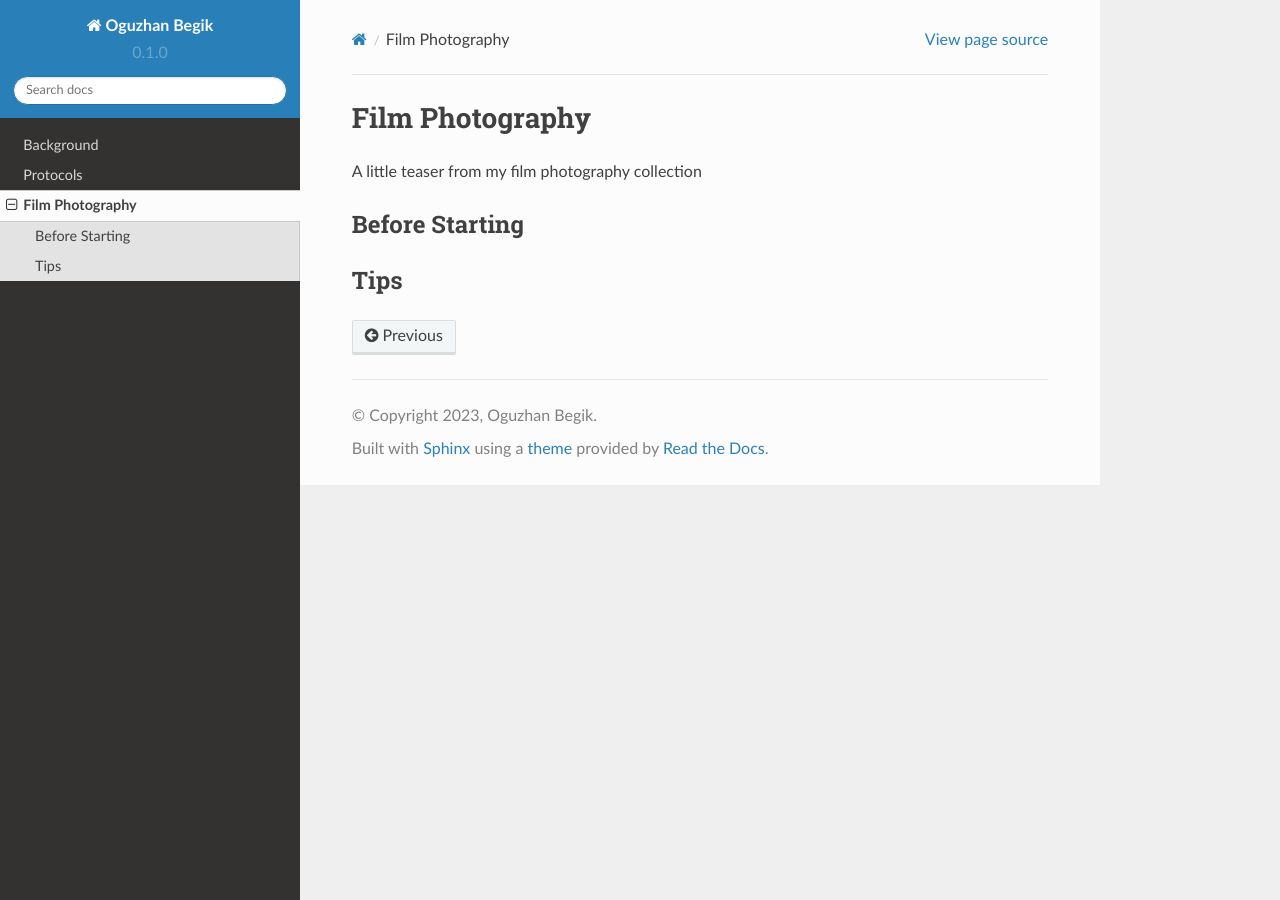
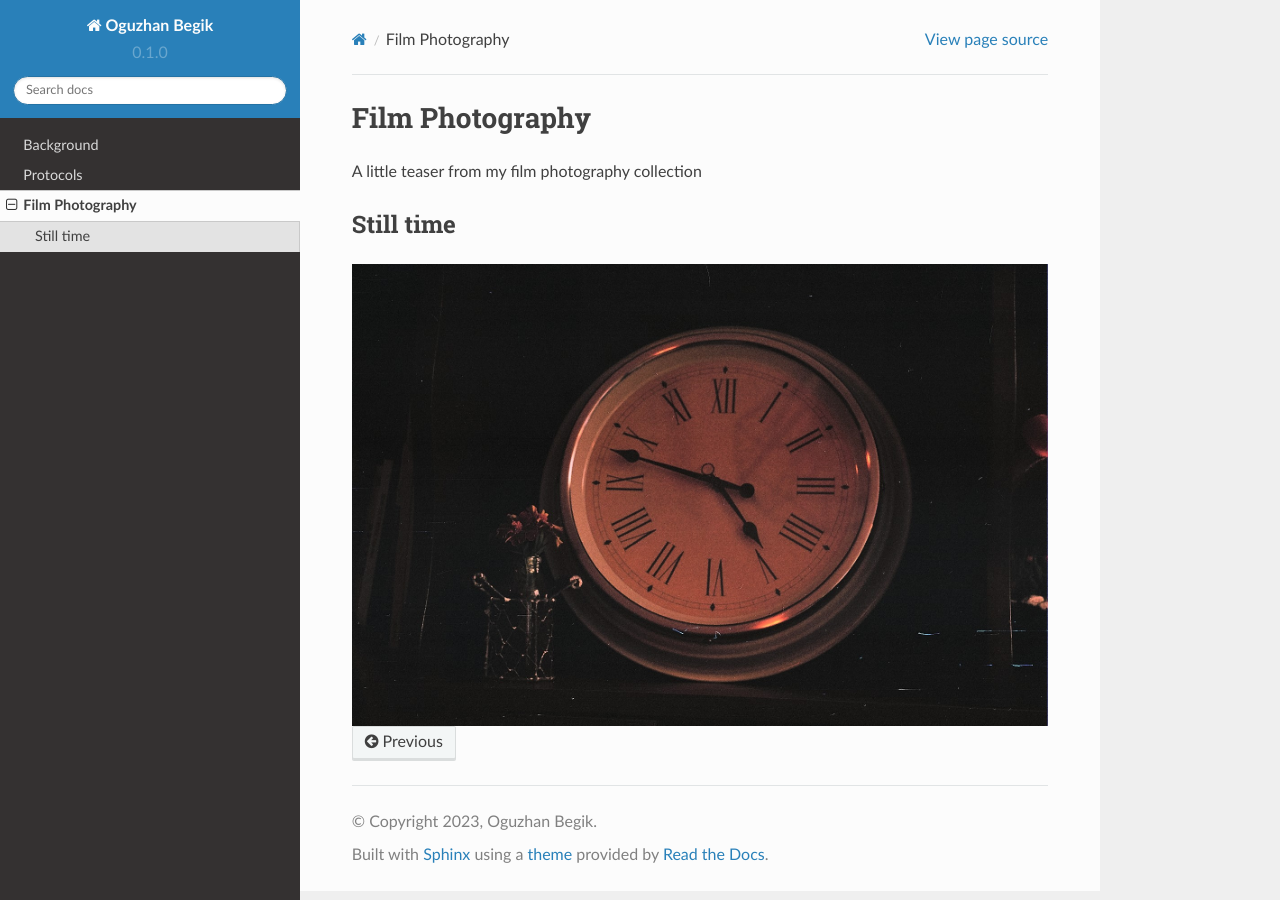
Before and after one commit to obegik/website_readdocs, a Sphinx documentation site: the page built from docs/source/photography.rst, in a window 1280 px wide. Built offline with Sphinx 7.4.7 and the Read the Docs theme 2.0.0, drawn with Linux system fonts in a browser that asks for light colours.

Commit message:
Update photography.rst

```diff
--- a/docs/source/photography.rst
+++ b/docs/source/photography.rst
@@ -5,9 +5,9 @@ Film Photography
 A little teaser from my film photography collection
 
 
-Before Starting
+Still time
 ------------
-
-
-Tips
-----------------
+.. image:: photography/photo1.jpg
+  :width: 4500
+  :alt: Alternative text
+  :align: center
```
